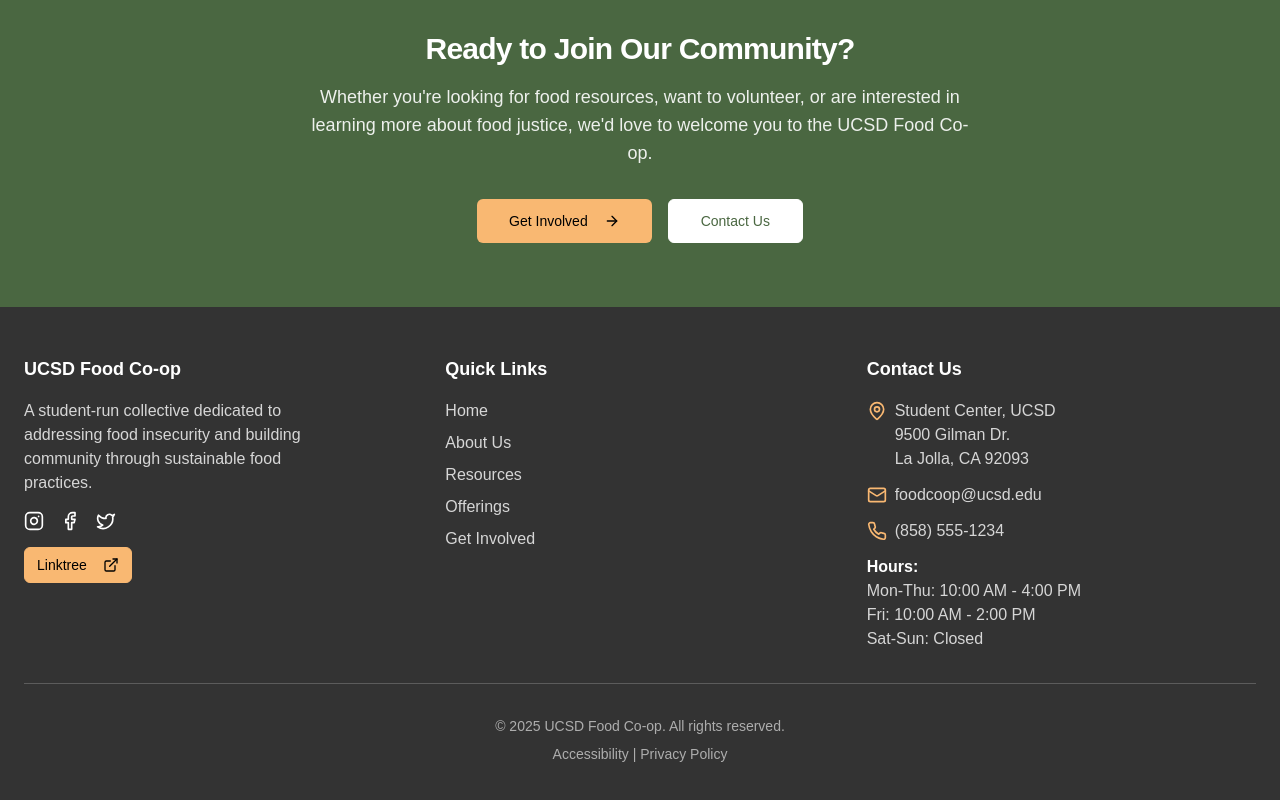
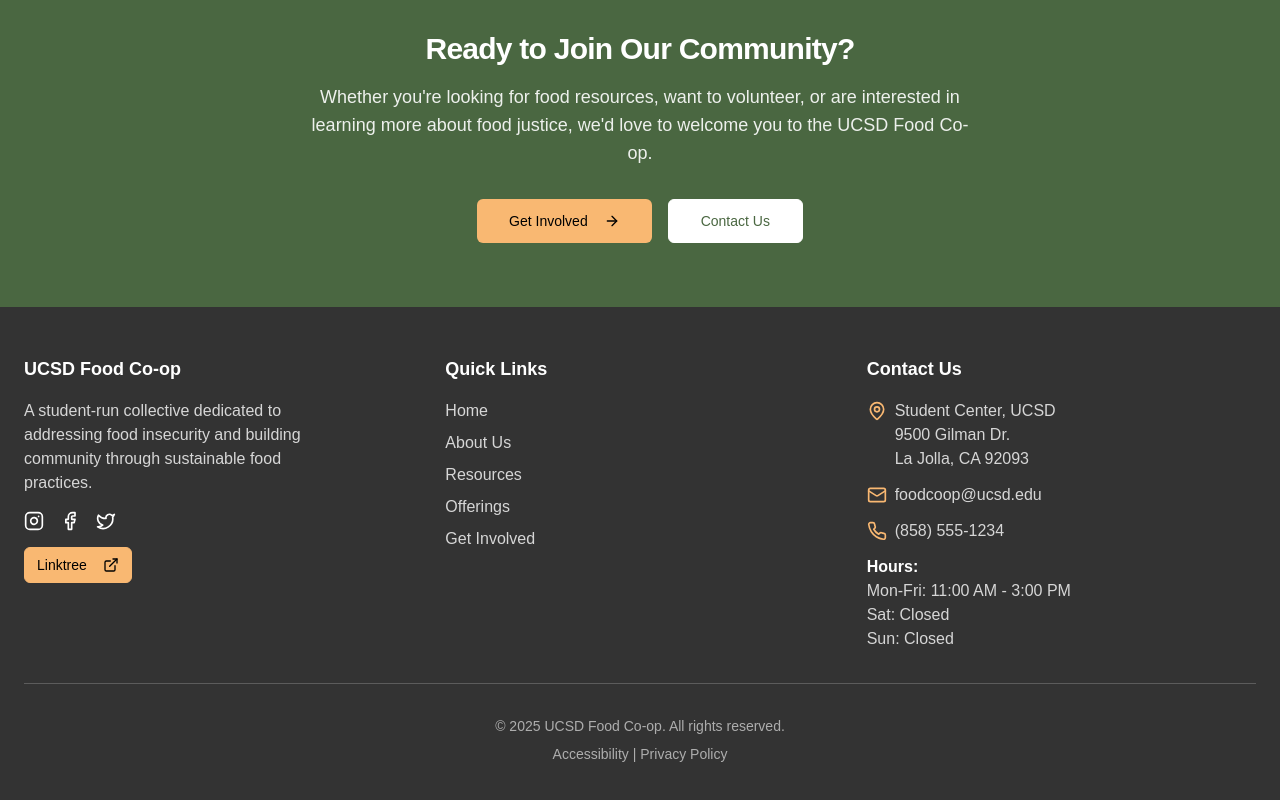
Before and after one commit to spencerwcowles/food-coop, a Next.js app: page / in a window 1280 px wide. Shown: the part 3272-4072 px from the top of the page. Built offline with nearby package versions, Linux system fonts and the light colour scheme.

Commit message:
Update footer.tsx
change in time

```diff
--- a/components/footer.tsx
+++ b/components/footer.tsx
@@ -146,11 +146,11 @@ export default function Footer() {
               <li className="text-white/80 mt-4">
                 <strong className="text-white">Hours:</strong>
                 <br />
-                Mon-Thu: 10:00 AM - 4:00 PM
+                Mon-Fri: 11:00 AM - 3:00 PM
                 <br />
-                Fri: 10:00 AM - 2:00 PM
+                Sat: Closed
                 <br />
-                Sat-Sun: Closed
+                Sun: Closed
               </li>
             </ul>
           </div>
```
